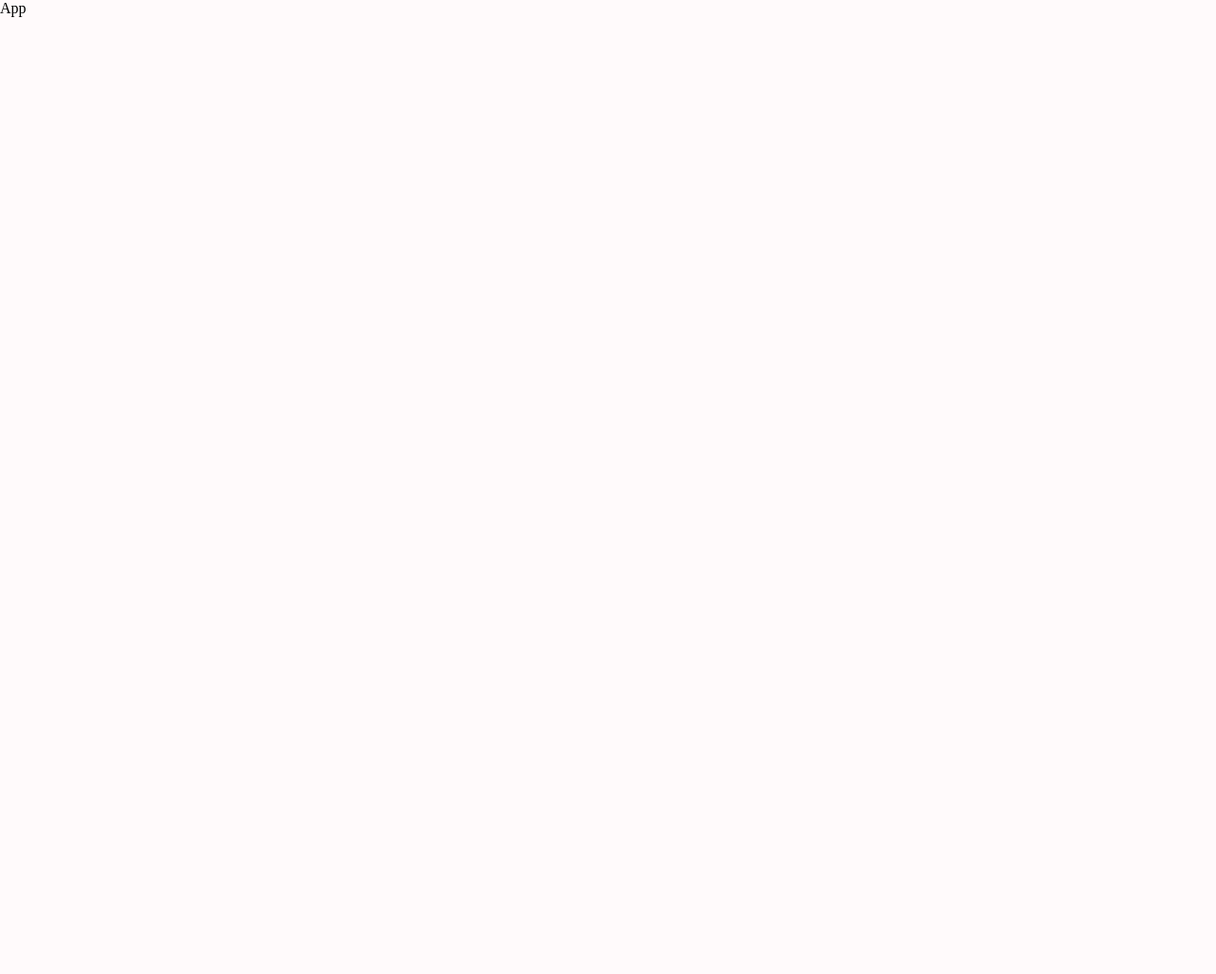
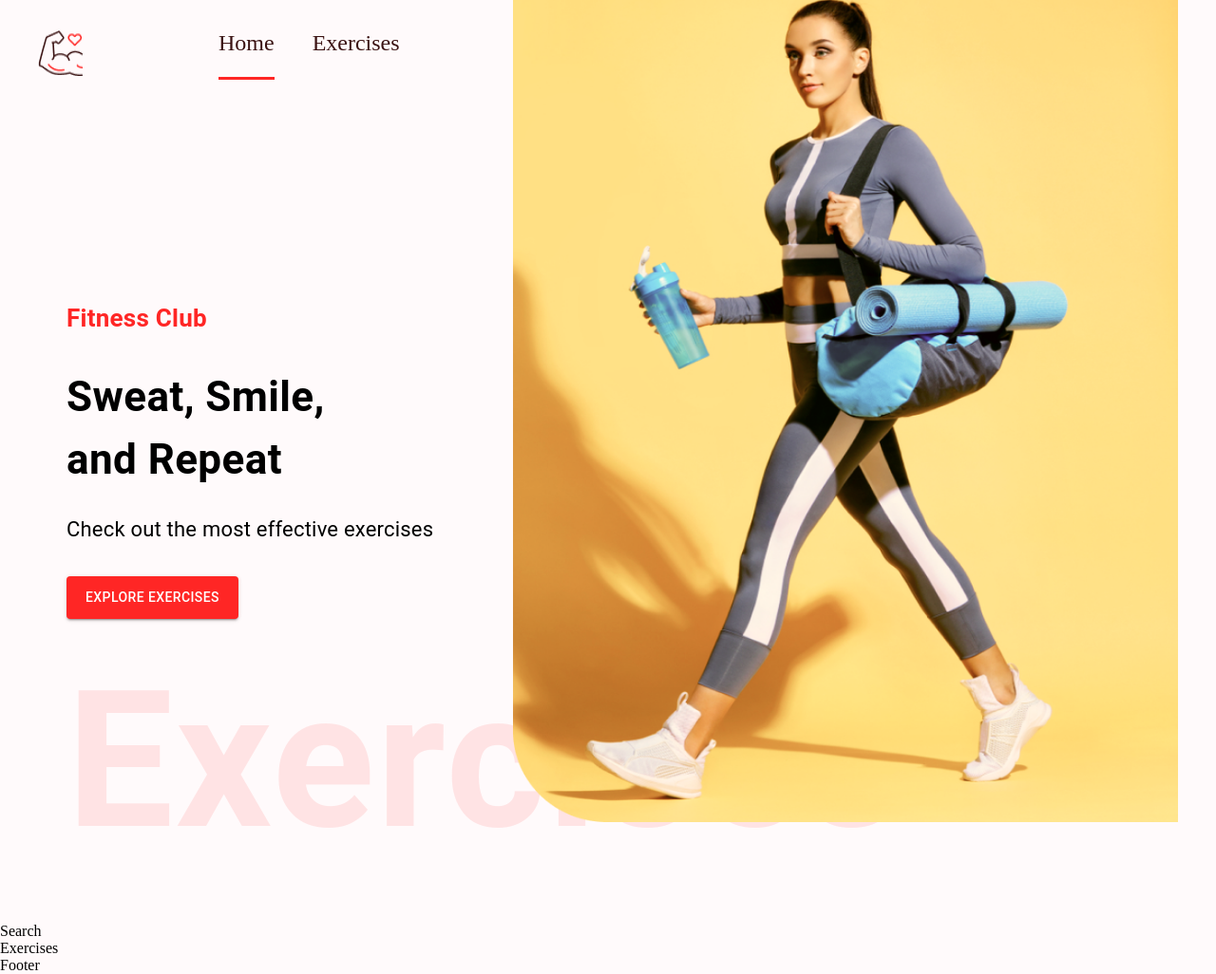
Before and after one commit to MLWester/Exercise-App, a React (Create React App) app: page / in a window 1280 px wide. Shown: the whole page at 95% size. Before the commit the page ends 800 px from the top, so only its background shows below. Built offline with nearby package versions, Linux system fonts and the light colour scheme.

Commit message:
Updated Folder Structure and Added simple UI

```diff
--- a/package.json
+++ b/package.json
@@ -3,12 +3,16 @@
   "version": "0.1.0",
   "private": true,
   "dependencies": {
+    "@emotion/react": "^11.14.0",
+    "@emotion/styled": "^11.14.1",
+    "@mui/material": "^7.3.1",
     "@testing-library/dom": "^10.4.1",
     "@testing-library/jest-dom": "^6.6.4",
     "@testing-library/react": "^16.3.0",
     "@testing-library/user-event": "^13.5.0",
     "react": "^18.3.1",
     "react-dom": "^18.3.1",
+    "react-router-dom": "^6.23.0",
     "react-scripts": "5.0.1",
     "web-vitals": "^2.1.4"
   },
--- a/src/App.js
+++ b/src/App.js
@@ -1,10 +1,24 @@
 import React from 'react';
 import './App.css';
+import { Route, Routes } from 'react-router-dom';
+import { Box } from '@mui/material';
+import ExerciseDetail from './Pages/ExerciseDetail';
+import Home from './Pages/Home';
+import Navbar from './Components/Navbar';
+import Footer from './Components/Footer';
+
 
 const App = () => {
   return (
-    <div>App</div>
+    <Box width='400px' sx={{ width:  { xl: '1488px' }}} m="auto">
+      <Navbar />
+      <Routes>
+        <Route path="/" element={<Home />} />
+        <Route path="/exercise/:id" element={<ExerciseDetail />} />
+      </Routes>
+      <Footer />
+    </Box>
   )
 }
 
-export default App
+export default App;
--- /dev/null
+++ b/src/Components/Exercises.js
@@ -0,0 +1,11 @@
+import React from 'react'
+
+const Exercises = () => {
+  return (
+    <div>
+      Exercises
+    </div>
+  )
+}
+
+export default Exercises
--- /dev/null
+++ b/src/Components/Footer.js
@@ -0,0 +1,11 @@
+import React from 'react';
+
+const Footer = () => {
+  return (
+    <footer>
+      <p>Footer</p>
+    </footer>
+  );
+};
+
+export default Footer;
--- /dev/null
+++ b/src/Components/HeroBanner.js
@@ -0,0 +1,43 @@
+import React from 'react';
+import { Box, Stack, Typography, Button } from '@mui/material';
+
+import HeroBannerImage from '../assets/assets/images/banner.png';
+const HeroBanner = () => {
+  return (
+    <Box sx={{
+      mt: { lg: '212px', xs: '70px' },
+      ml: { sm: '50px' },
+      position: 'relative',
+      p: '20px'
+    }}>
+        <Typography color="#FF2625" fontWeight="600" fontSize="26px">
+            Fitness Club
+        </Typography>
+        <Typography fontWeight={700}
+        sx={{ fontSize: { lg: '44px', xs: '40px' } }}
+        mb="23px" mt="30px">
+            Sweat, Smile, <br /> and Repeat
+        </Typography>
+        <Typography fontSize="22px" lineHeight="35px" mb={4}>
+
+            Check out the most effective exercises
+        </Typography>
+
+        <Button variant="contained" color="error" href="#exercises"
+        sx={{ backgroundColor: '#ff2625', padding: '10px 20px' }}>
+            Explore Exercises
+        </Button>
+        <Typography fontWeight={600} color="#ff2625"
+        sx={{
+          opacity: 0.1,
+          display: { lg: 'block', xs: 'none' }
+        }}
+        fontSize="200px">
+          Exercises
+        </Typography>
+        <img src={HeroBannerImage} alt="banner" className="hero-banner-img" />
+    </Box>
+  )
+}
+
+export default HeroBanner
--- /dev/null
+++ b/src/Components/Navbar.js
@@ -0,0 +1,36 @@
+import React from 'react';
+import { Link } from 'react-router-dom';
+import { Stack } from '@mui/material';
+
+import Logo from '../assets/assets/images/Logo.png';
+
+const Navbar = () => {
+  return (
+    <Stack direction="row"
+      justifyContent="space-around" sx={{ gap:
+        { sm: '122px', xs: '40px' },
+        mt: {sm: '32px', xs: '20px'}, justifyContent: 'none' }}
+    px="20px">
+      <Link to="/">
+        <img src={Logo} alt="Logo" style={{ width:
+          '48px', height: '48px', margin:
+          '0 20px'
+        }} />
+      </Link>
+      <Stack
+        direction="row"
+        gap="40px"
+        fontSize="24px"
+        alightItems="flex-end"
+      >
+        <Link to="/" style={{ textDecoration: 'none', color: '#3A1212', borderBottom: '3px solid #FF2625' }}>Home</Link>
+        <a href="#exercises" style={{
+          textDecoration: 'none', color: '#3A1212' }}>Exercises</a>
+      </Stack>
+    </Stack>
+  );
+};
+
+
+
+export default Navbar;
--- /dev/null
+++ b/src/Components/SearchExercises.js
@@ -0,0 +1,11 @@
+import React from 'react'
+
+const SearchExercises = () => {
+  return (
+    <div>
+      Search
+    </div>
+  )
+}
+
+export default SearchExercises
--- /dev/null
+++ b/src/Pages/ExerciseDetail.js
@@ -0,0 +1,12 @@
+import React from 'react';
+
+const ExerciseDetail = () => {
+  return (
+    <div>
+      <h1>Exercise Detail Page</h1>
+      <p>This is the Exercise Detail component.</p>
+    </div>
+  );
+};
+
+export default ExerciseDetail;
--- /dev/null
+++ b/src/Pages/Home.js
@@ -0,0 +1,18 @@
+import React, { useState } from 'react';
+import { Box } from '@mui/material';
+
+import Exercises from '../Components/Exercises';
+import SearchExercises from '../Components/SearchExercises';
+import HeroBanner from '../Components/HeroBanner';
+
+const Home = () => {
+  return (
+    <Box>
+      <HeroBanner />
+      <SearchExercises />
+      <Exercises />
+    </Box>
+  )
+}
+
+export default Home;
--- a/src/index.js
+++ b/src/index.js
@@ -1,5 +1,6 @@
 import React from 'react';
-import ReactDOM from 'react-dom';
+import ReactDOM from 'react-dom/client';
+import { BrowserRouter } from 'react-router-dom';
 
 
 
@@ -8,5 +9,7 @@
 
 
 root.render(
-    <App />
-)
+    <BrowserRouter>
+        <App />
+    </BrowserRouter>
+);
```
Also changed, not shown: 1 other file (tests, documents, lock files or other folders).
